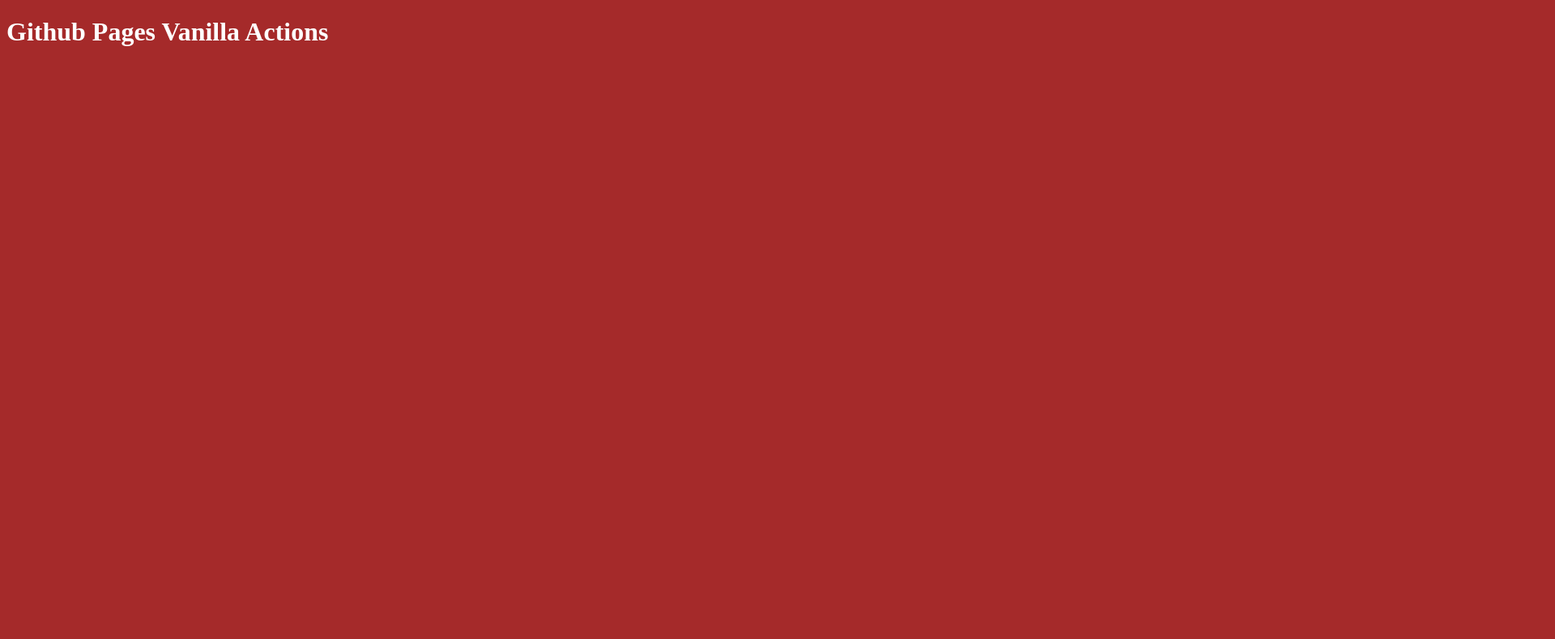
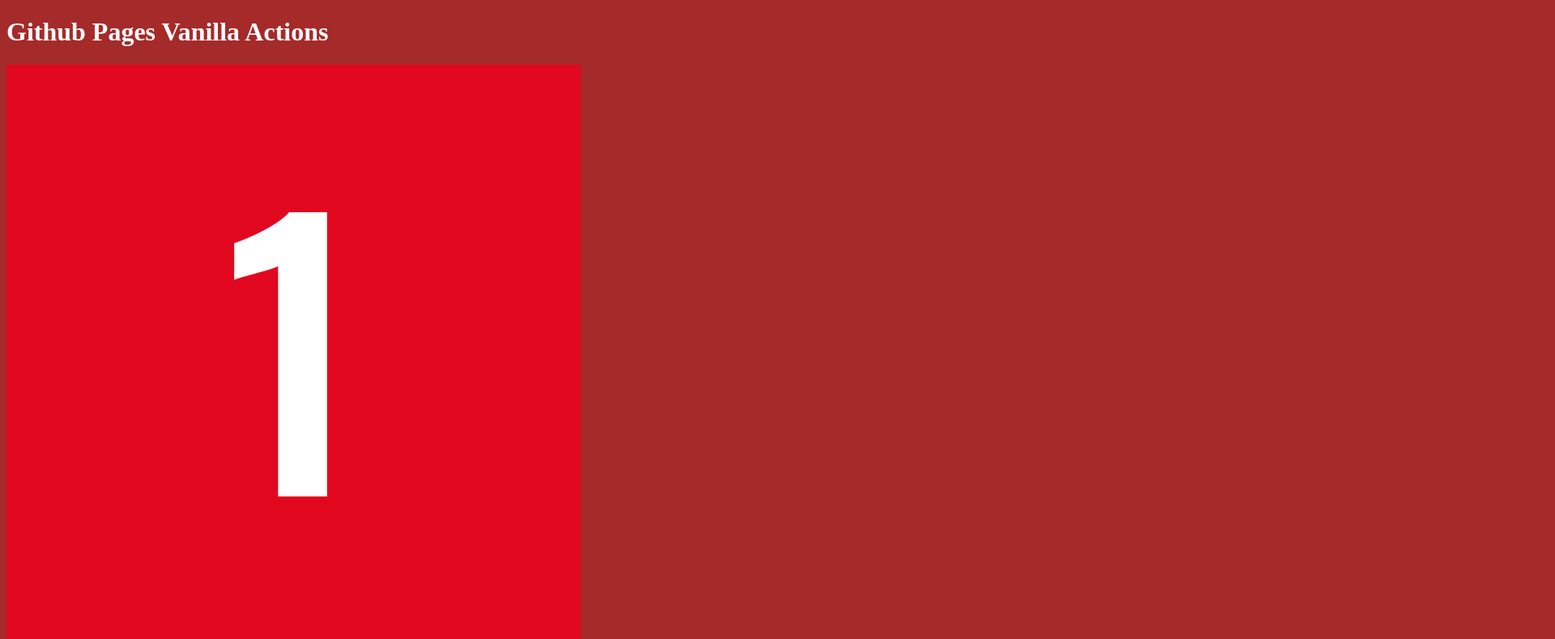
Before and after one commit to McAndersC/Github_Pages_Vanilla_Actions, a website built with webpack: page index.html in a window 1280 px wide. Shown: the top 789 px of the page at 81% size, 1920 px wide, since content can reach past the window. Built offline with nearby package versions, Linux system fonts and the light colour scheme; files whose address does not match are found by name.

Commit message:
test node build remove main

```diff
--- a/src/index.css
+++ b/src/index.css
@@ -1,4 +1,4 @@
-@import url('../node_modules/@glidejs/glide/dist/css/glide.core.min.css');
+
 
 h1 {
     color: #fff;
--- a/src/index.js
+++ b/src/index.js
@@ -1,3 +1,4 @@
+import '~@glidejs/glide/dist/css/glide.core.min.css';
 import Glide from '@glidejs/glide';
 
 console.log('Initializing app...sjjjjjjjFFFFFFFF')
```
